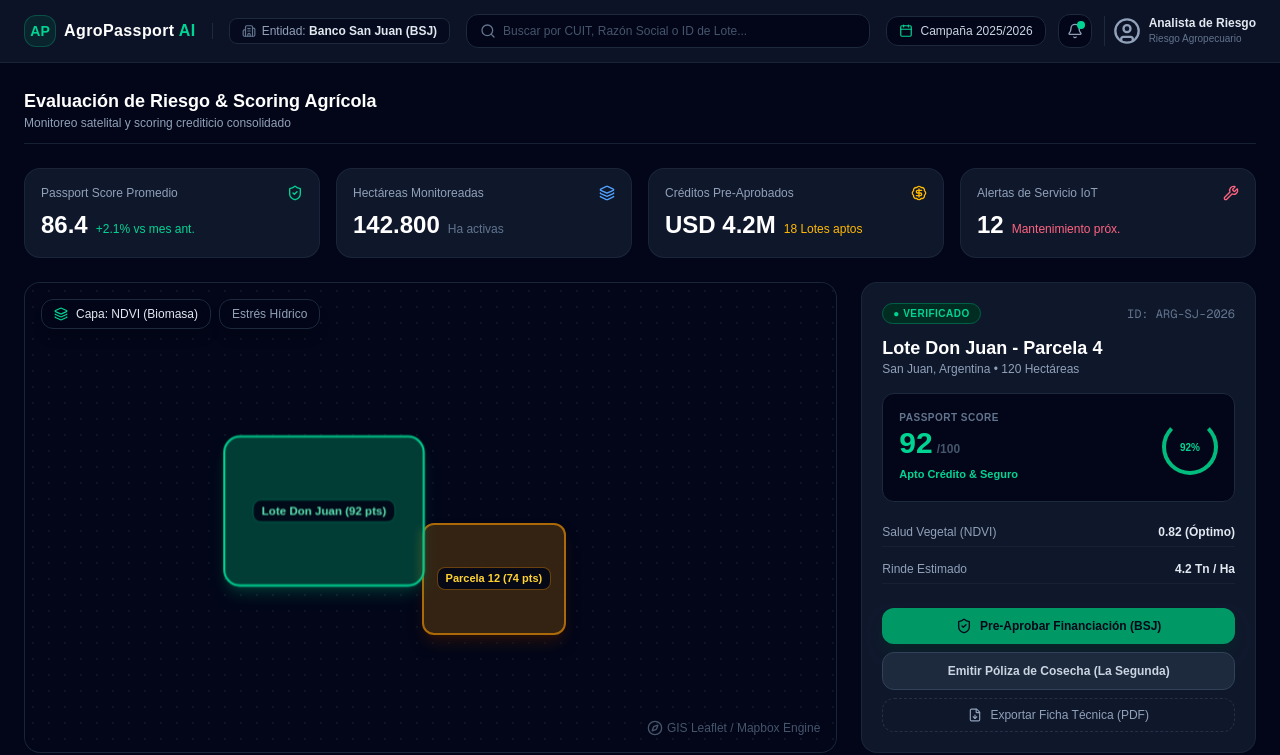
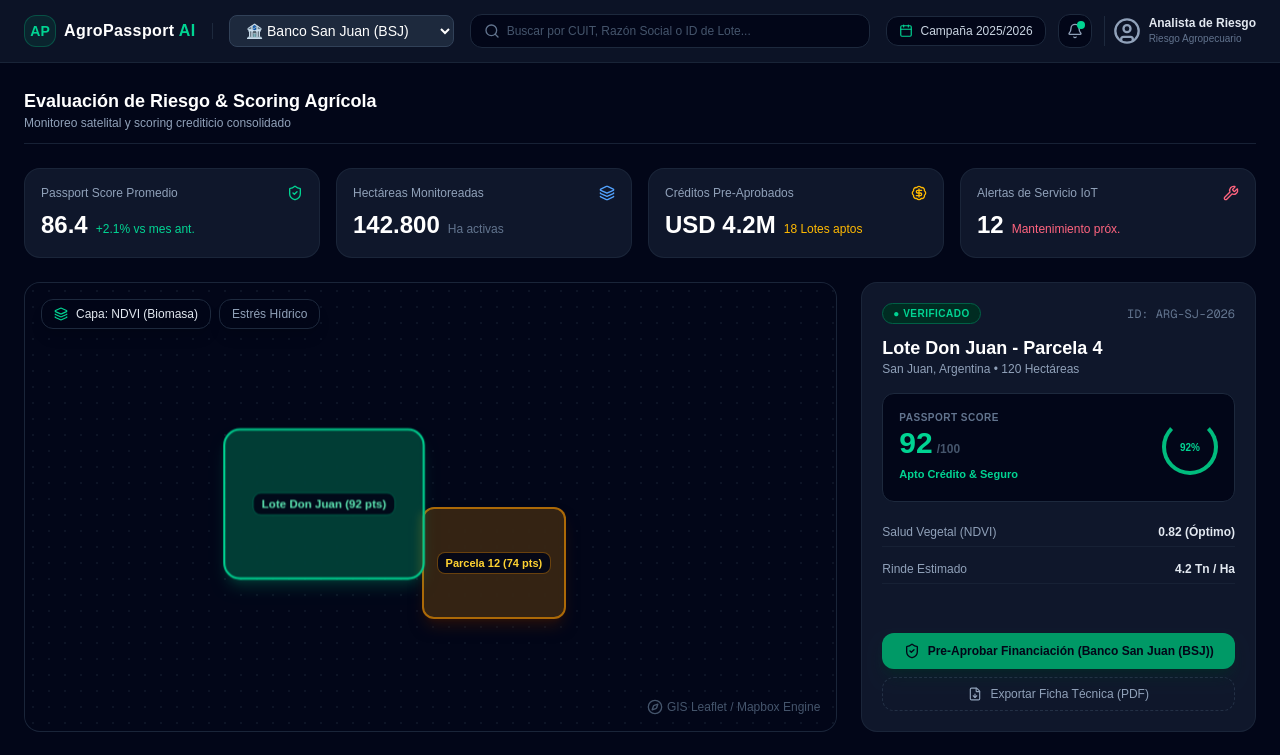
Before and after one commit to JuanGui-Flores/AgroPassport-AI, a Next.js app: page / in a window 1280 px wide. Shown: the top 755 px of the page. Built offline with nearby package versions, Linux system fonts and the light colour scheme.

Commit message:
fix: limpieza de errores en layout y metadatos actualizados

```diff
--- /dev/null
+++ b/src/app/data/entities.ts
@@ -0,0 +1,22 @@
+// src/app/data/entities.ts
+
+export interface EntityOption {
+  id: string;
+  name: string;
+  type: "bank" | "insurance";
+  defaultTasa?: number;
+}
+
+export const INITIAL_BANKS: EntityOption[] = [
+  { id: "bsj", name: "Banco San Juan (BSJ)", type: "bank", defaultTasa: 14.5 },
+  { id: "galicia", name: "Banco Galicia", type: "bank", defaultTasa: 15.0 },
+  { id: "nacion", name: "Banco Nación", type: "bank", defaultTasa: 13.8 },
+  { id: "macro", name: "Banco Macro", type: "bank", defaultTasa: 14.2 },
+];
+
+export const INITIAL_INSURANCES: EntityOption[] = [
+  { id: "lasegunda", name: "La Segunda Seguros", type: "insurance" },
+  { id: "sancor", name: "Sancor Seguros", type: "insurance" },
+  { id: "sancristobal", name: "San Cristóbal Seguros", type: "insurance" },
+  { id: "allianz", name: "Allianz", type: "insurance" },
+];
--- a/src/app/page.tsx
+++ b/src/app/page.tsx
@@ -8,14 +8,23 @@ import { PassportCard } from '@/components/passport/PassportCard';
 import { CreditSimulator } from '@/components/passport/CreditSimulator';
 import { TelemetryModule } from '@/components/telemetry/TelemetryModule';
 import { LOTES_DATA } from '@/app/data/lotes';
+import { INITIAL_BANKS, EntityOption } from '@/app/data/entities';
 
 export default function Home() {
   const [selectedLoteId, setSelectedLoteId] = useState<string>('ARG-SJ-2026');
+
+  // Estado para la entidad seleccionada (por defecto Banco San Juan)
+  const [selectedEntity, setSelectedEntity] = useState<EntityOption>(INITIAL_BANKS[0]);
+
   const loteActivo = LOTES_DATA[selectedLoteId] || LOTES_DATA['ARG-SJ-2026'];
 
   return (
     <div className="min-h-screen bg-slate-950 text-slate-100 flex flex-col">
-      <Navbar />
+      {/* Pasamos las props requeridas al Navbar */}
+      <Navbar
+        selectedEntity={selectedEntity}
+        onSelectEntity={(entity) => setSelectedEntity(entity)}
+      />
 
       <main className="p-6 space-y-6 flex-1 max-w-[1600px] mx-auto w-full">
         <div className="flex justify-between items-center border-b border-slate-800/80 pb-3">
@@ -43,6 +52,7 @@ export default function Home() {
             score={loteActivo.score}
             ndvi={loteActivo.ndvi}
             rindeEst={loteActivo.rindeEst}
+            entity={selectedEntity}
           />
         </div>
 
--- /dev/null
+++ b/src/components/EntitySelector.tsx
@@ -0,0 +1,112 @@
+// src/app/components/EntitySelector.tsx
+"use client";
+
+import React, { useState } from "react";
+import { INITIAL_BANKS, INITIAL_INSURANCES, EntityOption } from "@/app/data/entities";
+interface EntitySelectorProps {
+  selectedEntity: EntityOption;
+  onSelectEntity: (entity: EntityOption) => void;
+}
+
+export const EntitySelector: React.FC<EntitySelectorProps> = ({
+  selectedEntity,
+  onSelectEntity,
+}) => {
+  const [banks, setBanks] = useState<EntityOption[]>(INITIAL_BANKS);
+  const [insurances, setInsurances] = useState<EntityOption[]>(INITIAL_INSURANCES);
+  const [customName, setCustomName] = useState("");
+  const [customType, setCustomType] = useState<"bank" | "insurance">("bank");
+  const [isAdding, setIsAdding] = useState(false);
+
+  const handleAddCustom = () => {
+    if (!customName.trim()) return;
+
+    const newEntity: EntityOption = {
+      id: customName.toLowerCase().replace(/\s+/g, "-"),
+      name: customName.trim(),
+      type: customType,
+      defaultTasa: customType === "bank" ? 15.0 : undefined,
+    };
+
+    if (customType === "bank") {
+      setBanks([...banks, newEntity]);
+    } else {
+      setInsurances([...insurances, newEntity]);
+    }
+
+    onSelectEntity(newEntity);
+    setCustomName("");
+    setIsAdding(false);
+  };
+
+  return (
+    <div className="relative inline-block text-left">
+      {!isAdding ? (
+        <div className="flex items-center gap-2">
+          <select
+            value={selectedEntity.id}
+            onChange={(e) => {
+              const id = e.target.value;
+              if (id === "add_new") {
+                setIsAdding(true);
+                return;
+              }
+              const all = [...banks, ...insurances];
+              const found = all.find((item) => item.id === id);
+              if (found) onSelectEntity(found);
+            }}
+            className="bg-slate-800 text-white border border-slate-700 rounded-lg px-3 py-1.5 text-sm focus:outline-none focus:ring-2 focus:ring-emerald-500 cursor-pointer"
+          >
+            <optgroup label="Bancos">
+              {banks.map((bank) => (
+                <option key={bank.id} value={bank.id}>
+                  🏦 {bank.name}
+                </option>
+              ))}
+            </optgroup>
+            <optgroup label="Aseguradoras">
+              {insurances.map((ins) => (
+                <option key={ins.id} value={ins.id}>
+                  🛡️ {ins.name}
+                </option>
+              ))}
+            </optgroup>
+            <optgroup label="Opciones">
+              <option value="add_new">+ Agregar otra entidad...</option>
+            </optgroup>
+          </select>
+        </div>
+      ) : (
+        <div className="flex items-center gap-2 bg-slate-800 p-1.5 rounded-lg border border-slate-700">
+          <input
+            type="text"
+            placeholder="Nombre de Banco o Seguros..."
+            value={customName}
+            onChange={(e) => setCustomName(e.target.value)}
+            className="bg-slate-900 text-white text-xs px-2 py-1 rounded border border-slate-600 focus:outline-none"
+          />
+          <select
+            value={customType}
+            onChange={(e) => setCustomType(e.target.value as "bank" | "insurance")}
+            className="bg-slate-900 text-white text-xs px-2 py-1 rounded border border-slate-600"
+          >
+            <option value="bank">Banco</option>
+            <option value="insurance">Aseguradora</option>
+          </select>
+          <button
+            onClick={handleAddCustom}
+            className="bg-emerald-600 hover:bg-emerald-500 text-white text-xs px-2.5 py-1 rounded font-medium"
+          >
+            Guardar
+          </button>
+          <button
+            onClick={() => setIsAdding(false)}
+            className="text-slate-400 hover:text-white text-xs px-1"
+          >
+            ✕
+          </button>
+        </div>
+      )}
+    </div>
+  );
+};
--- a/src/components/navbar/Navbar.tsx
+++ b/src/components/navbar/Navbar.tsx
@@ -1,9 +1,16 @@
 'use client';
 
 import React from 'react';
-import { Search, Building2, UserCircle, Bell, Calendar } from 'lucide-react';
+import { Search, UserCircle, Bell, Calendar } from 'lucide-react';
+import { EntitySelector } from '@/components/EntitySelector';
+import { EntityOption } from '@/app/data/entities';
 
-export const Navbar: React.FC = () => {
+interface NavbarProps {
+  selectedEntity: EntityOption;
+  onSelectEntity: (entity: EntityOption) => void;
+}
+
+export const Navbar: React.FC<NavbarProps> = ({ selectedEntity, onSelectEntity }) => {
   return (
     <header className="bg-slate-900/80 backdrop-blur-md border-b border-slate-800/80 sticky top-0 z-50 px-6 py-3.5 flex items-center justify-between">
       {/* Brand & Contexto */}
@@ -17,11 +24,14 @@ export const Navbar: React.FC = () => {
           </span>
         </div>
 
-        <span className="hidden md:inline-block h-4 w-[1px] bg-slate-800"></span>
+        <span className="hidden md:inline-block h-4 w-px bg-slate-800"></span>
 
-        <div className="hidden md:flex items-center gap-1.5 text-xs text-slate-400 bg-slate-950/60 border border-slate-800 px-3 py-1 rounded-lg">
-          <Building2 className="w-3.5 h-3.5 text-slate-500" />
-          <span>Entidad: <strong className="text-slate-200">Banco San Juan (BSJ)</strong></span>
+        {/* Selector Dinámico de Bancos y Aseguradoras */}
+        <div className="hidden md:flex items-center gap-1.5">
+          <EntitySelector
+            selectedEntity={selectedEntity}
+            onSelectEntity={onSelectEntity}
+          />
         </div>
       </div>
 
--- a/src/components/passport/CreditModal.tsx
+++ b/src/components/passport/CreditModal.tsx
@@ -1,13 +1,15 @@
 'use client';
 
 import React from 'react';
-import { X, Building2, CheckCircle2, DollarSign } from 'lucide-react';
+import { Building2, CheckCircle2, DollarSign, X } from 'lucide-react';
+import { EntityOption } from '@/app/data/entities';
 
 interface CreditModalProps {
   isOpen: boolean;
   onClose: () => void;
   loteNombre: string;
   score: number;
+  entity?: EntityOption;
 }
 
 export const CreditModal: React.FC<CreditModalProps> = ({
@@ -15,72 +17,92 @@ export const CreditModal: React.FC<CreditModalProps> = ({
   onClose,
   loteNombre,
   score,
+  entity,
 }) => {
   if (!isOpen) return null;
 
-  // Monto pre-aprobado y tasa bonificada según el Passport Score
-  const montoPreAprobado = score >= 80 ? 250000 : 120000;
-  const tasaBonificada = score >= 80 ? '14.5% TNA' : '18.0% TNA';
+  const entityName = entity?.name || 'Banco San Juan';
+  const isBank = entity?.type !== 'insurance';
+
+  // Opciones dinámicas según tipo de entidad
+  const lineType = isBank ? 'Línea Verde Agrotech' : 'Póliza Agrícola Multiriesgo';
+  const cupoLabel = isBank ? 'Cupo Pre-Aprobado:' : 'Suma Asegurable:';
+  const tasaLabel = isBank ? 'Tasa Preferencial:' : 'Prima Estimada:';
+  const tasaValor = isBank ? '14.5% TNA' : '2.1% Anual';
+  const actionText = isBank ? 'solicitar el desembolso directo en su cuenta corriente.' : 'solicitar la emisión y alta de la cobertura.';
 
   return (
     <div className="fixed inset-0 z-50 flex items-center justify-center bg-slate-950/80 backdrop-blur-sm p-4">
-      <div className="bg-slate-900 border border-slate-800 rounded-2xl max-w-md w-full p-6 space-y-5 shadow-2xl relative">
+      <div className="bg-slate-900 border border-slate-800/80 rounded-2xl w-full max-w-md p-6 shadow-2xl relative space-y-5 animate-in fade-in zoom-in-95 duration-150">
+
+        {/* Botón Cerrar */}
         <button
           onClick={onClose}
-          className="absolute top-4 right-4 text-slate-400 hover:text-white transition"
+          className="absolute top-5 right-5 text-slate-500 hover:text-slate-300 transition"
         >
           <X className="w-5 h-5" />
         </button>
 
-        <div className="flex items-center gap-3 border-b border-slate-800 pb-4">
-          <div className="p-2.5 bg-emerald-500/10 border border-emerald-500/20 rounded-xl text-emerald-400">
-            <Building2 className="w-6 h-6" />
+        {/* Encabezado */}
+        <div className="flex items-center gap-3">
+          <div className="w-11 h-11 rounded-xl bg-emerald-500/10 border border-emerald-500/30 flex items-center justify-center text-emerald-400">
+            <Building2 className="w-5 h-5" />
           </div>
           <div>
-            <h3 className="text-base font-bold text-white">Pre-Aprobar Financiación</h3>
-            <p className="text-xs text-slate-400">Banco San Juan • Línea Verde Agrotech</p>
+            <h3 className="text-lg font-bold text-white leading-tight">
+              {isBank ? 'Pre-Aprobar Financiación' : 'Emitir Póliza de Cosecha'}
+            </h3>
+            <p className="text-xs text-slate-400">
+              {entityName} • {lineType}
+            </p>
           </div>
         </div>
 
-        <div className="space-y-3 text-xs">
-          <div className="flex justify-between bg-slate-950 p-3 rounded-xl border border-slate-800">
+        {/* Detalles de la oferta */}
+        <div className="space-y-2.5">
+          <div className="bg-slate-950 border border-slate-800/80 rounded-xl px-4 py-3 flex justify-between items-center text-xs">
             <span className="text-slate-400">Garantía / Lote:</span>
-            <span className="font-semibold text-slate-200">{loteNombre}</span>
+            <span className="text-white font-bold">{loteNombre}</span>
           </div>
-          <div className="flex justify-between bg-slate-950 p-3 rounded-xl border border-slate-800">
+
+          <div className="bg-slate-950 border border-slate-800/80 rounded-xl px-4 py-3 flex justify-between items-center text-xs">
             <span className="text-slate-400">Score Crediticio:</span>
-            <span className="font-bold text-emerald-400">{score} / 100</span>
+            <span className="text-emerald-400 font-bold font-mono">{score} / 100</span>
           </div>
-          <div className="flex justify-between bg-slate-950 p-3 rounded-xl border border-slate-800">
-            <span className="text-slate-400">Cupo Pre-Aprobado:</span>
-            <span className="font-bold text-white">USD {montoPreAprobado.toLocaleString()}</span>
+
+          <div className="bg-slate-950 border border-slate-800/80 rounded-xl px-4 py-3 flex justify-between items-center text-xs">
+            <span className="text-slate-400">{cupoLabel}</span>
+            <span className="text-white font-bold font-mono">USD 250.000</span>
           </div>
-          <div className="flex justify-between bg-slate-950 p-3 rounded-xl border border-slate-800">
-            <span className="text-slate-400">Tasa Preferencial:</span>
-            <span className="font-extrabold text-emerald-400 text-sm">{tasaBonificada}</span>
+
+          <div className="bg-slate-950 border border-slate-800/80 rounded-xl px-4 py-3 flex justify-between items-center text-xs">
+            <span className="text-slate-400">{tasaLabel}</span>
+            <span className="text-emerald-400 font-bold font-mono">{tasaValor}</span>
           </div>
         </div>
 
-        <div className="bg-emerald-950/30 border border-emerald-500/30 rounded-xl p-3 flex gap-2 text-xs text-emerald-300">
+        {/* Nota informativa */}
+        <div className="bg-emerald-950/40 border border-emerald-800/50 rounded-xl p-3 flex gap-2.5 items-start">
           <DollarSign className="w-4 h-4 text-emerald-400 shrink-0 mt-0.5" />
-          <p>
-            Al presionar confirmar, se emitirá el certificado digital de scoring para solicitar el desembolso directo en su cuenta corriente.
+          <p className="text-[11px] text-emerald-300 leading-snug">
+            Al presionar confirmar, se emitirá el certificado digital de scoring para {actionText}
           </p>
         </div>
 
-        <div className="flex gap-3 pt-2">
+        {/* Acciones */}
+        <div className="grid grid-cols-2 gap-3 pt-1">
           <button
             onClick={onClose}
-            className="flex-1 bg-slate-800 hover:bg-slate-700 text-slate-200 text-xs py-2.5 rounded-xl transition font-medium"
+            className="w-full bg-slate-800 hover:bg-slate-700 text-slate-300 font-semibold py-2.5 rounded-xl transition text-xs cursor-pointer"
           >
             Cancelar
           </button>
           <button
             onClick={() => {
-              alert('¡Pre-aprobación solicitada con éxito al Banco San Juan!');
+              alert(`Solicitud enviada exitosamente a ${entityName}`);
               onClose();
             }}
-            className="flex-1 bg-emerald-500 hover:bg-emerald-400 text-slate-950 font-bold text-xs py-2.5 rounded-xl transition flex items-center justify-center gap-1"
+            className="w-full bg-emerald-500 hover:bg-emerald-400 text-slate-950 font-bold py-2.5 rounded-xl transition text-xs flex items-center justify-center gap-1.5 cursor-pointer shadow-lg shadow-emerald-950/50"
           >
             <CheckCircle2 className="w-4 h-4" /> Confirmar
           </button>
--- a/src/components/passport/CreditSimulator.tsx
+++ b/src/components/passport/CreditSimulator.tsx
@@ -2,15 +2,24 @@
 
 import React, { useState } from 'react';
 import { Calculator, TrendingDown, CheckCircle } from 'lucide-react';
+import { EntityOption } from '@/app/data/entities';
 
 interface CreditSimulatorProps {
   score: number;
   loteNombre: string;
+  entity?: EntityOption;
 }
 
-export const CreditSimulator: React.FC<CreditSimulatorProps> = ({ score, loteNombre }) => {
+export const CreditSimulator: React.FC<CreditSimulatorProps> = ({
+  score,
+  loteNombre,
+  entity,
+}) => {
   const [monto, setMonto] = useState<number>(120000);
   const [plazoMeses, setPlazoMeses] = useState<number>(12);
+
+  const entityName = entity?.name || 'Banco San Juan (BSJ)';
+  const isBank = entity?.type !== 'insurance';
 
   // Descuento de tasa por buen Passport Score
   const tasaBase = 18;
@@ -38,12 +47,16 @@ export const CreditSimulator: React.FC<CreditSimulatorProps> = ({ score, loteNom
         <div className="flex items-center gap-2.5">
           <Calculator className="w-5 h-5 text-emerald-400" />
           <div>
-            <h3 className="text-base font-bold text-white">Simulador de Crédito Agrícola</h3>
+            <h3 className="text-base font-bold text-white">
+              {isBank
+                ? `Simulador de Crédito Agrícola — ${entityName}`
+                : `Simulador de Cobertura & Póliza — ${entityName}`}
+            </h3>
             <p className="text-xs text-slate-400">{loteNombre}</p>
           </div>
         </div>
         <span className="text-xs bg-emerald-500/10 border border-emerald-500/30 text-emerald-400 font-bold px-3 py-1 rounded-full">
-          Tasa Pref. {tasaAnualEfectiva}% TNA
+          {isBank ? `Tasa Pref. ${tasaAnualEfectiva}% TNA` : `Prima Bonificada ${tasaAnualEfectiva}%`}
         </span>
       </div>
 
@@ -54,7 +67,7 @@ export const CreditSimulator: React.FC<CreditSimulatorProps> = ({ score, loteNom
           <div>
             <div className="flex justify-between text-xs mb-1.5">
               <label htmlFor="monto-range" className="text-slate-400 cursor-pointer">
-                Monto del Crédito
+                {isBank ? 'Monto del Crédito' : 'Suma Asegurada'}
               </label>
               <span className="text-white font-bold font-mono">USD {monto.toLocaleString()}</span>
             </div>
@@ -76,7 +89,9 @@ export const CreditSimulator: React.FC<CreditSimulatorProps> = ({ score, loteNom
 
           {/* Plazo de Pago */}
           <div>
-            <span className="text-xs text-slate-400 block mb-1.5">Plazo de Financiación</span>
+            <span className="text-xs text-slate-400 block mb-1.5">
+              {isBank ? 'Plazo de Financiación' : 'Vigencia de Cobertura'}
+            </span>
             <div className="grid grid-cols-4 gap-2">
               {[6, 12, 18, 24].map((meses) => (
                 <button
@@ -99,13 +114,13 @@ export const CreditSimulator: React.FC<CreditSimulatorProps> = ({ score, loteNom
         <div className="bg-slate-950 border border-slate-800/80 rounded-xl p-4 flex flex-col justify-between space-y-3">
           <div className="space-y-2.5 text-xs">
             <div className="flex justify-between py-1 border-b border-slate-900 text-slate-400">
-              <span>Cuota Mensual Estimada:</span>
+              <span>{isBank ? 'Cuota Mensual Estimada:' : 'Prima Mensual Estimada:'}</span>
               <span className="text-emerald-400 font-bold font-mono text-sm">
                 USD {cuotaEstimada.toFixed(0)}
               </span>
             </div>
             <div className="flex justify-between py-1 border-b border-slate-900 text-slate-400">
-              <span>Intereses Totales:</span>
+              <span>{isBank ? 'Intereses Totales:' : 'Costo Total Póliza:'}</span>
               <span className="text-slate-200 font-mono">USD {totalIntereses.toFixed(0)}</span>
             </div>
             <div className="flex justify-between py-1 text-slate-400">
@@ -117,10 +132,13 @@ export const CreditSimulator: React.FC<CreditSimulatorProps> = ({ score, loteNom
           </div>
 
           <button
-            onClick={() => alert(`Simulación confirmada: USD ${monto} a ${plazoMeses} meses.`)}
+            onClick={() =>
+              alert(`Simulación confirmada con ${entityName}: USD ${monto} a ${plazoMeses} meses.`)
+            }
             className="w-full bg-emerald-500 hover:bg-emerald-400 text-slate-950 font-bold text-xs py-2.5 rounded-xl transition flex items-center justify-center gap-1.5"
           >
-            <CheckCircle className="w-4 h-4" /> Solicitar Pre-Aprobación Oficial
+            <CheckCircle className="w-4 h-4" />
+            {isBank ? `Solicitar Pre-Aprobación (${entityName})` : `Cotizar Póliza (${entityName})`}
           </button>
         </div>
       </div>
--- a/src/components/passport/PassportCard.tsx
+++ b/src/components/passport/PassportCard.tsx
@@ -1,9 +1,10 @@
 'use client';
 
 import React, { useState } from 'react';
-import { ShieldCheck, FileDown } from 'lucide-react';
+import { ShieldCheck, FileDown, ShieldAlert } from 'lucide-react';
 import { CreditModal } from './CreditModal';
 import { InsuranceModal } from './InsuranceModal';
+import { EntityOption } from '@/app/data/entities';
 
 interface PassportCardProps {
   loteId: string;
@@ -12,6 +13,7 @@ interface PassportCardProps {
   score: number;
   ndvi: number;
   rindeEst: string;
+  entity?: EntityOption; // <-- Prop declarada correctamente
 }
 
 export const PassportCard: React.FC<PassportCardProps> = ({
@@ -21,6 +23,7 @@ export const PassportCard: React.FC<PassportCardProps> = ({
   score,
   ndvi,
   rindeEst,
+  entity,
 }) => {
   const [isCreditModalOpen, setIsCreditModalOpen] = useState(false);
   const [isInsuranceModalOpen, setIsInsuranceModalOpen] = useState(false);
@@ -28,6 +31,9 @@ export const PassportCard: React.FC<PassportCardProps> = ({
   const handlePrint = () => {
     window.print();
   };
+
+  const isBank = entity?.type !== 'insurance';
+  const entityName = entity?.name || 'Banco San Juan (BSJ)';
 
   return (
     <>
@@ -76,18 +82,22 @@ export const PassportCard: React.FC<PassportCardProps> = ({
         </div>
 
         <div className="space-y-2 pt-2 print:hidden">
+          {isBank ? (
             <button
               onClick={() => setIsCreditModalOpen(true)}
               className="w-full bg-emerald-600 hover:bg-emerald-500 text-slate-950 font-bold py-2.5 rounded-xl transition text-xs flex items-center justify-center gap-2 shadow-lg shadow-emerald-950/50 cursor-pointer"
             >
-            <ShieldCheck className="w-4 h-4" /> Pre-Aprobar Financiación (BSJ)
+              <ShieldCheck className="w-4 h-4" /> Pre-Aprobar Financiación ({entityName})
             </button>
+          ) : (
             <button
               onClick={() => setIsInsuranceModalOpen(true)}
-            className="w-full bg-slate-800 hover:bg-slate-700 text-slate-300 font-semibold py-2.5 rounded-xl transition text-xs border border-slate-700 cursor-pointer"
+              className="w-full bg-emerald-600 hover:bg-emerald-500 text-slate-950 font-bold py-2.5 rounded-xl transition text-xs flex items-center justify-center gap-2 shadow-lg shadow-emerald-950/50 cursor-pointer"
             >
-            Emitir Póliza de Cosecha (La Segunda)
+              <ShieldAlert className="w-4 h-4" /> Emitir Póliza de Cosecha ({entityName})
             </button>
+          )}
+
           <button
             onClick={handlePrint}
             className="w-full bg-transparent hover:bg-slate-800/50 text-slate-400 hover:text-slate-200 font-medium py-2 rounded-xl flex items-center justify-center gap-2 transition text-xs border border-dashed border-slate-700/60 cursor-pointer"
```
Also changed, not shown: tsconfig.json (+14 -4 lines). Lines whose indentation alone changed are shown as unchanged.
